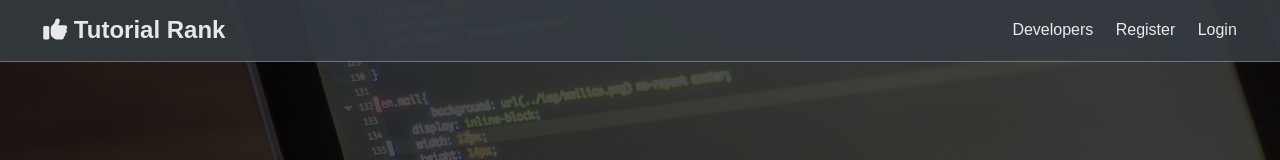
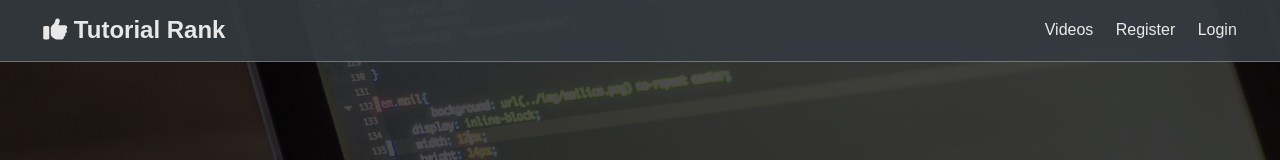
Before and after one commit to nicholasmullins/react-tutorial-rank, a React (Create React App) app: page / in a window 1280 px wide. Shown: the top 160 px of the page. Built offline with nearby package versions, Linux system fonts and the light colour scheme; no server answers; the HTML template or start-up script is replaced by a standard one.

Commit message:
made opening navbar design change

```diff
--- a/src/components/layout/Navbar.js
+++ b/src/components/layout/Navbar.js
@@ -46,7 +46,7 @@ const Navbar = ({ auth: { isAuthenticated, loading }, logout }) => {
   const guestLinks = (
     <ul>
       <li>
-        <Link to='/profiles'>Developers</Link>
+        <Link to='/videos'>Videos</Link>
       </li>
       <li>
         <Link to='/register'>Register</Link>
```
